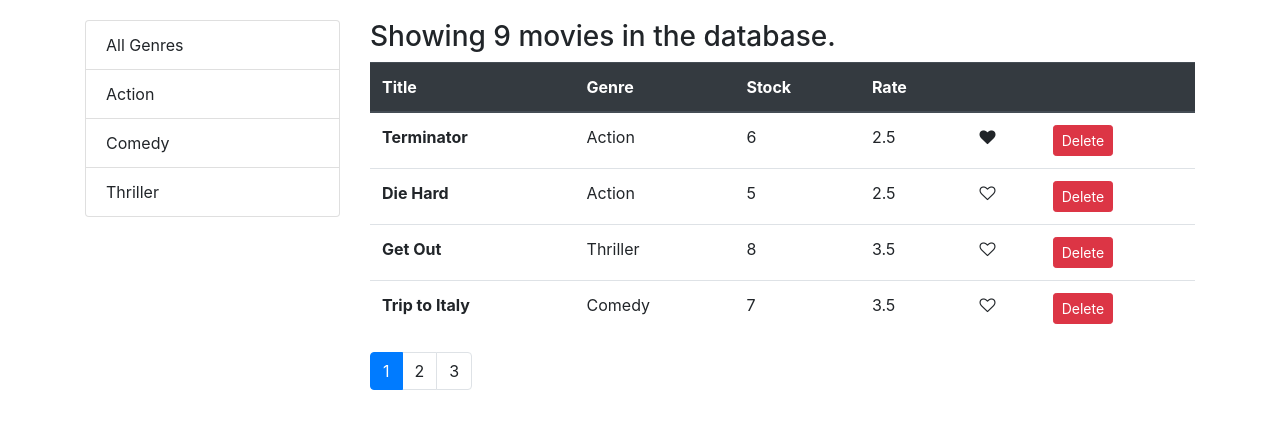
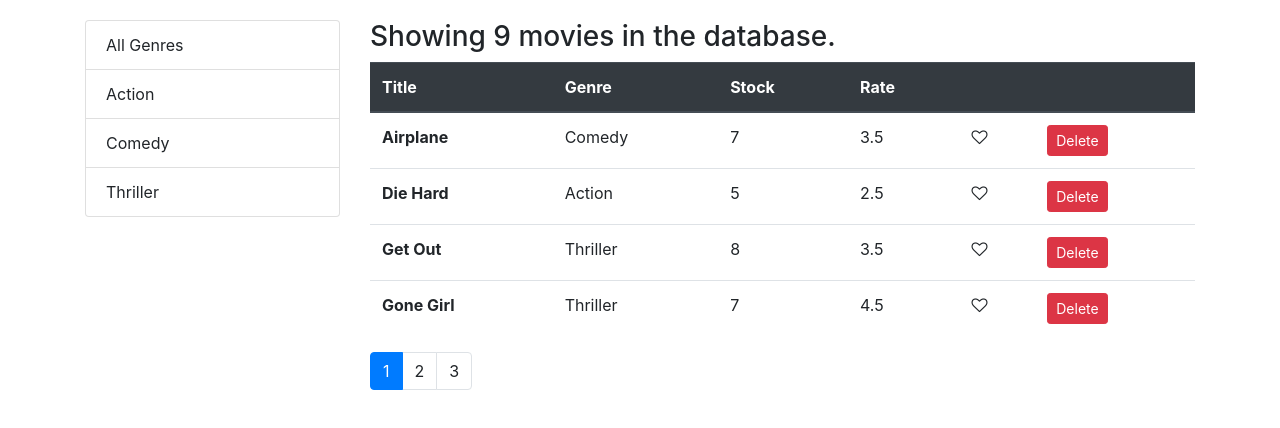
Before and after one commit to uniqcle/vidly, a React (Create React App) app: page / in a window 1280 px wide. Shown: the top 428 px of the page. Built offline with nearby package versions, Linux system fonts and the light colour scheme.

Commit message:
Implementing Sorting

```diff
--- a/src/components/Movies.jsx
+++ b/src/components/Movies.jsx
@@ -1,6 +1,7 @@
 import React, { Component } from 'react'
 import { getMovies, } from '../services/fakeMovieService'
 import { getGenres } from '../services/fakeGenreService'
+import _ from 'lodash'
 import MoviesTable from './moviesTable'
 import Pagination from './common/pagination'
 import { paginate } from './utils/paginate'
@@ -13,7 +14,8 @@ export default class Movies extends Component {
         movies: [],
         genres: [],
         pageSize: 4,
-        currentPage: 1
+        currentPage: 1,
+        sortColumn: { column: 'title', order: 'asc' }
     }
 
     componentDidMount() {
@@ -37,7 +39,6 @@ export default class Movies extends Component {
     }
 
     handlePageChange = (page) => {
-        console.log(page)
         this.setState({ currentPage: page, })
     }
 
@@ -46,12 +47,19 @@ export default class Movies extends Component {
     }
 
     handleSort = column => {
-        console.log(column)
+        const sortColumn = { ...this.state.sortColumn }
+        if (sortColumn.column === column)
+            sortColumn.order = (sortColumn.order === 'asc') ? 'desc' : 'asc'
+        else {
+            sortColumn.column = column
+            sortColumn.order = 'asc'
+        }
+        this.setState({ sortColumn })
     }
 
     render() {
         const { length: movieCount } = this.state.movies;
-        const { movies: allMovies, currentPage, selectedGenre, pageSize } = this.state;
+        const { movies: allMovies, currentPage, selectedGenre, pageSize, sortColumn } = this.state;
 
 
         if (movieCount === 0) return <p>There are no movies</p>
@@ -60,7 +68,9 @@ export default class Movies extends Component {
         const filtered = selectedGenre && selectedGenre._id ?
             allMovies.filter(movie => movie.genre._id === selectedGenre._id) : allMovies;
 
-        const movies = paginate(filtered, currentPage, pageSize)
+        const sorted = _.orderBy(filtered, [sortColumn.column], [sortColumn.order])
+
+        const movies = paginate(sorted, currentPage, pageSize)
 
 
         return (
```
